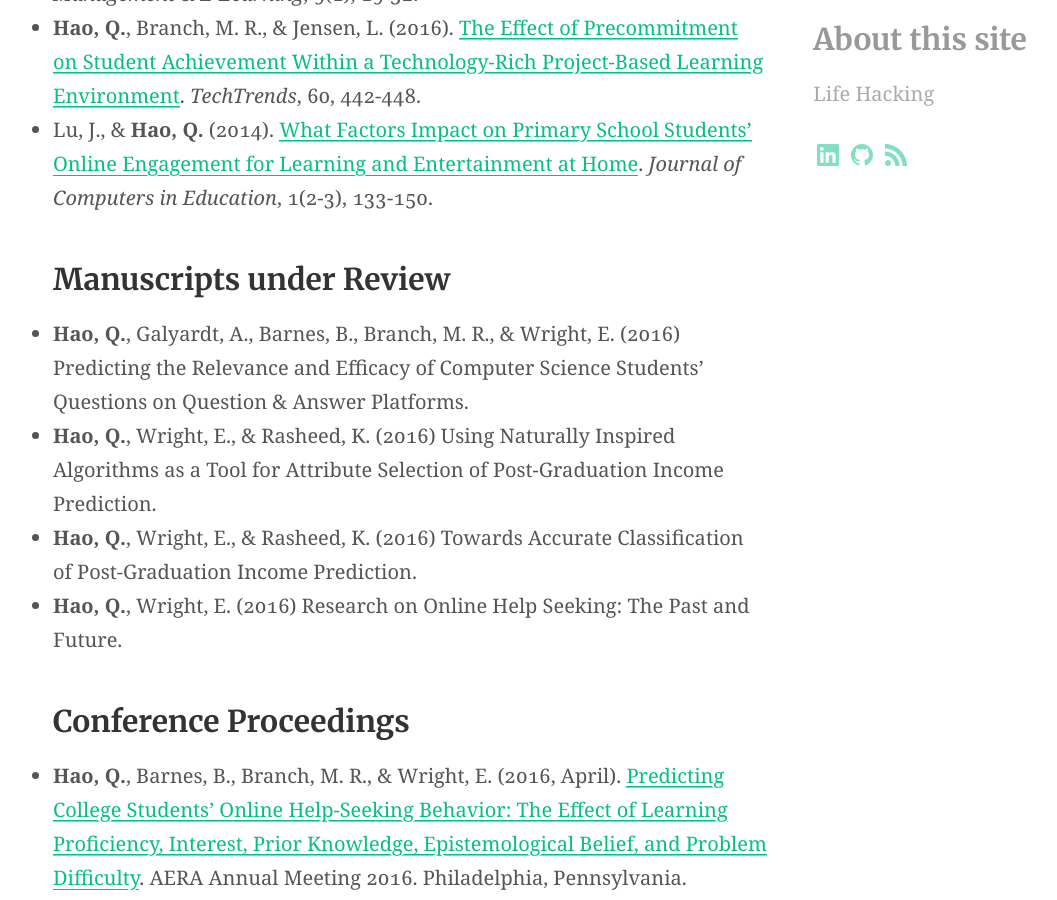
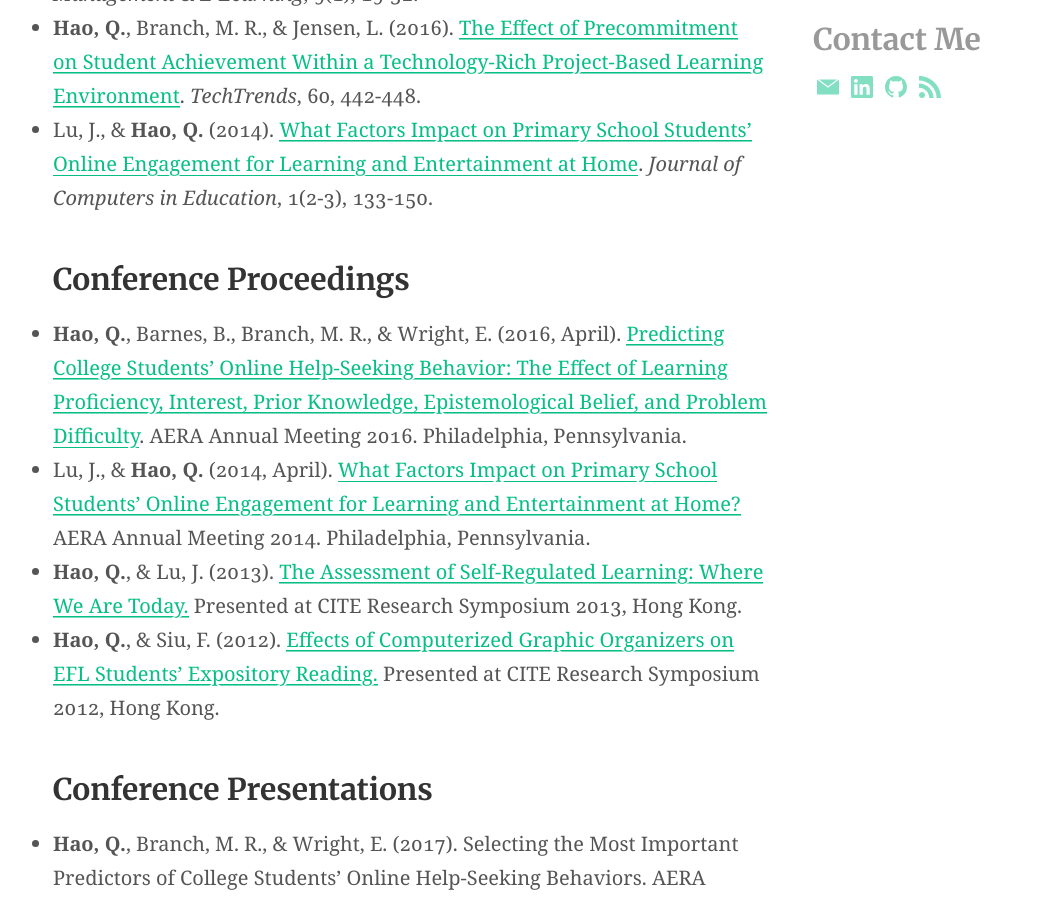
Before and after one commit to Neo-Hao/neo-hao.github.io, a Jekyll site: the page built from cv.md, in a window 1280 px wide and 900 px high, scrolled down 1333 px. Shown: the whole window, without its empty margins (11-1068 px from the left). Built offline with Jekyll 4.4.1, drawn with Linux system fonts in a browser that asks for light colours; some of the changed text lies outside the part shown.

Commit message:
restructure

```diff
--- a/_config.yml
+++ b/_config.yml
@@ -53,7 +53,7 @@ collections:
   posts:
     title: Posts # Needed for Siteleaf
     output: true
-    description: "Life Hacking" # The post list page content
+    description: "I am looking for " # The post list page content
     feature_text: |
 
     feature_image: "https://unsplash.it/1300/400?image=1067"
@@ -98,9 +98,11 @@ navigation_footer:
   Designed by David Darnes: https://darn.es
 
 social_links: # Appears in sidebar. Set the urls then uncomment and comment out as desired
+  Email: Qiang.Hao@wwu.edu
   LinkedIn: https://www.linkedin.com/in/qiang-hao-4984023b/
   GitHub: https://github.com/Neo-Hao
   RSS: /feed.xml
+
 
 sharing_links: # Appear at the bottom of single blog posts, uncomment and comment out as desired. Colours set the button colour
   Twitter: "#1DA1F2"
--- a/_includes/site-aside.html
+++ b/_includes/site-aside.html
@@ -7,8 +7,8 @@
 
   {% elsif page.layout == "page" or page.layout == "home" or page.layout == "blog" %}
     <section class="section  section--description">
-      <h3>About this site</h3>
-      <p>{{ site.description }}</p>
+      <h3>Contact Me</h3>
+<!--       <p>{{ site.description }}</p> -->
       {% include nav-social.html %}
     </section>
 
--- a/cv.md
+++ b/cv.md
@@ -26,18 +26,9 @@ aside: true
 
 * Lu, J., & <strong>Hao, Q.</strong> (2014). <a href="http://neo-hao.github.io/downloads/journal-of-computer-in-education.pdf" target="_blank">What Factors Impact on Primary School Students’ Online Engagement for Learning and Entertainment at Home</a>. <i>Journal of Computers in Education</i>, 1(2-3), 133-150.
 
-### Manuscripts under Review
-
-* <strong>Hao, Q.</strong>, Galyardt, A., Barnes, B., Branch, M. R., & Wright, E. (2016) Predicting the Relevance and Efficacy of Computer Science Students’ Questions on Question & Answer Platforms.
-* <strong>Hao, Q.</strong>, Wright, E., & Rasheed, K. (2016) Using Naturally Inspired Algorithms as a Tool for Attribute Selection of Post-Graduation Income Prediction.
-* <strong>Hao, Q.</strong>, Wright, E., & Rasheed, K. (2016) Towards Accurate Classification of Post-Graduation Income Prediction.
-* <strong>Hao, Q.</strong>, Wright, E. (2016) Research on Online Help Seeking: The Past and Future.
-
 ### Conference Proceedings
 
 * <strong>Hao, Q.</strong>, Barnes, B., Branch, M. R., & Wright, E. (2016, April). <a href="http://neo-hao.github.io/downloads/AERA-2016.pdf" target="_blank">Predicting College Students' Online Help-Seeking Behavior: The Effect of Learning Proficiency, Interest, Prior Knowledge, Epistemological Belief, and Problem Difficulty</a>. AERA Annual Meeting 2016. Philadelphia, Pennsylvania.
-
-* <strong>Hao, Q.</strong>, Wright, E., Barnes, B., & Branch, M. R. (2016, February). The Most Important Predictors for College Students’ Online Searching. Proceedings from Higher Education Pedagogy 2016. Blacksburg, VA.
 
 * Lu, J., & <strong>Hao, Q.</strong> (2014, April). <a href="http://neo-hao.github.io/downloads/AERA-2014.pdf" target="_blank">What Factors Impact on Primary School Students’ Online Engagement for Learning and Entertainment at Home? </a> AERA Annual Meeting 2014. Philadelphia, Pennsylvania.
 
```
Also changed, not shown: index.md (+1 -1 lines), research.md (+18 -0 lines), teaching.md (+5 -1 lines).
